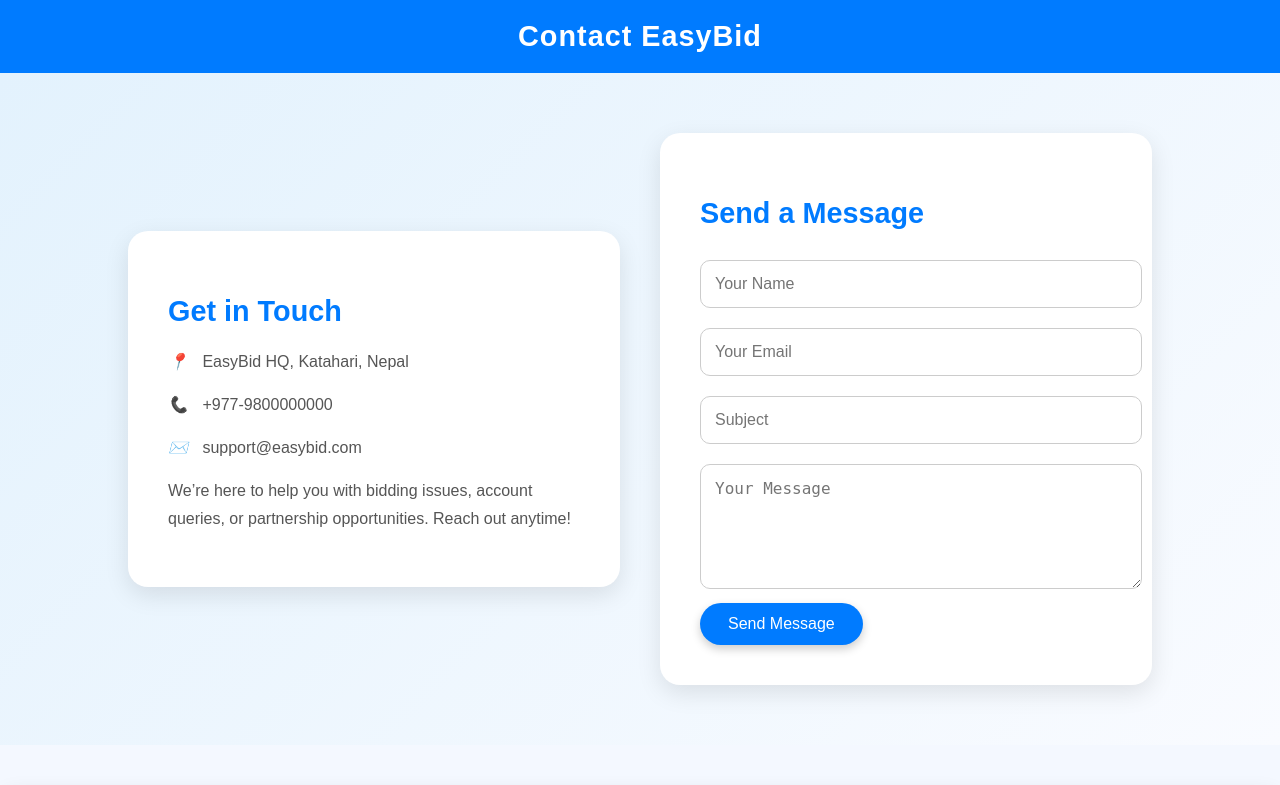
After one commit to RishavLC/demo-project, a PHP site: page /contactus.html in a window 1280 px wide. The commit adds this page. Shown: the top 785 px of the page. Run offline with PHP 8.4, Linux system fonts and the light colour scheme.

Commit message:
contact us added

```diff
--- /dev/null
+++ b/contactus.html
@@ -0,0 +1,190 @@
+<!DOCTYPE html>
+<html lang="en">
+<head>
+  <meta charset="UTF-8" />
+  <meta name="viewport" content="width=device-width, initial-scale=1.0" />
+  <title>Contact Us | EasyBid</title>
+  <style>
+    body {
+      font-family: 'Poppins', sans-serif;
+      margin: 0;
+      padding: 0;
+      background: #f4f8ff;
+      color: #333;
+    }
+
+    /* Header */
+    header {
+      background: #007bff;
+      padding: 20px;
+      text-align: center;
+      color: #fff;
+      font-size: 1.8rem;
+      font-weight: bold;
+      letter-spacing: 1px;
+    }
+
+    /* Contact Section */
+    .contact-section {
+      display: flex;
+      justify-content: center;
+      align-items: center;
+      padding: 60px 10%;
+      flex-wrap: wrap;
+      gap: 40px;
+      background: linear-gradient(135deg, #e3f2fd, #f9fbff);
+    }
+
+    /* Contact Info */
+    .contact-info {
+      flex: 1;
+      min-width: 300px;
+      background: #ffffff;
+      border-radius: 20px;
+      box-shadow: 0 8px 25px rgba(0, 0, 0, 0.1);
+      padding: 40px;
+      text-align: left;
+      transition: 0.3s;
+    }
+
+    .contact-info:hover {
+      transform: translateY(-5px);
+    }
+
+    .contact-info h2 {
+      color: #007bff;
+      margin-bottom: 20px;
+      font-size: 1.8rem;
+    }
+
+    .contact-info p {
+      line-height: 1.7;
+      font-size: 1rem;
+      color: #555;
+      margin-bottom: 15px;
+    }
+
+    .contact-info i {
+      color: #007bff;
+      margin-right: 10px;
+    }
+
+    /* Contact Form */
+    .contact-form {
+      flex: 1;
+      min-width: 300px;
+      background: #ffffff;
+      border-radius: 20px;
+      box-shadow: 0 8px 25px rgba(0, 0, 0, 0.1);
+      padding: 40px;
+      transition: 0.3s;
+    }
+
+    .contact-form:hover {
+      transform: translateY(-5px);
+    }
+
+    .contact-form h2 {
+      color: #007bff;
+      margin-bottom: 20px;
+      font-size: 1.8rem;
+    }
+
+    .contact-form input,
+    .contact-form textarea {
+      width: 100%;
+      padding: 14px;
+      margin: 10px 0;
+      border: 1px solid #ccc;
+      border-radius: 10px;
+      font-size: 1rem;
+      outline: none;
+      transition: 0.3s;
+    }
+
+    .contact-form input:focus,
+    .contact-form textarea:focus {
+      border-color: #007bff;
+      box-shadow: 0 0 6px rgba(0, 123, 255, 0.3);
+    }
+
+    .contact-form button {
+      background: #007bff;
+      color: #fff;
+      padding: 12px 28px;
+      border: none;
+      border-radius: 30px;
+      cursor: pointer;
+      font-size: 1rem;
+      transition: 0.3s;
+      box-shadow: 0 4px 10px rgba(0,0,0,0.2);
+    }
+
+    .contact-form button:hover {
+      background: #0056b3;
+      transform: scale(1.05);
+    }
+
+    /* Map Section */
+    .map {
+      width: 100%;
+      height: 300px;
+      border: none;
+      margin-top: 40px;
+      border-radius: 15px;
+      box-shadow: 0 8px 20px rgba(0,0,0,0.1);
+    }
+
+    /* Footer */
+    footer {
+      background: #007bff;
+      color: white;
+      text-align: center;
+      padding: 20px;
+      font-size: 0.95rem;
+      margin-top: 50px;
+    }
+
+    @media (max-width: 768px) {
+      .contact-section {
+        flex-direction: column;
+      }
+    }
+  </style>
+</head>
+<body>
+
+  <header>Contact EasyBid</header>
+
+  <section class="contact-section">
+    <div class="contact-info">
+      <h2>Get in Touch</h2>
+      <p><i>📍</i> EasyBid HQ, Katahari, Nepal</p>
+      <p><i>📞</i> +977-9800000000</p>
+      <p><i>✉️</i> support@easybid.com</p>
+      <p>We’re here to help you with bidding issues, account queries, or partnership opportunities. Reach out anytime!</p>
+    </div>
+
+    <div class="contact-form">
+      <h2>Send a Message</h2>
+      <form action="send_message.php" method="POST">
+        <input type="text" name="name" placeholder="Your Name" required>
+        <input type="email" name="email" placeholder="Your Email" required>
+        <input type="text" name="subject" placeholder="Subject" required>
+        <textarea name="message" rows="5" placeholder="Your Message" required></textarea>
+        <button type="submit">Send Message</button>
+      </form>
+    </div>
+  </section>
+
+  <iframe class="map"
+    src="https://www.google.com/maps/embed?pb=!1m18!1m12!1m3!1d3532.3575932773777!2d85.32396067464042!3d27.706195076186065!2m3!1f0!2f0!3f0!3m2!1i1024!2i768!4f13.1!3m3!1m2!1s0x39eb190bfddc45db%3A0x3b61b43b4d7f6c8a!2sKathmandu!5e0!3m2!1sen!2snp!4v1700000000000"
+    allowfullscreen="" loading="lazy">
+  </iframe>
+
+  <footer>
+    &copy; 2025 EasyBid | All Rights Reserved
+  </footer>
+
+</body>
+</html>
--- a/index.php
+++ b/index.php
@@ -396,7 +396,7 @@ if ($_SERVER["REQUEST_METHOD"] == "POST") {
     <a href="#">Home</a>
     <a href="aboutus.html">About Us</a>
     <a href="#auctions">Auctions</a>
-    <a href="#">Contact Us</a>
+    <a href="contactus.html">Contact Us</a>
   </nav>
   <form class="search-bar" method="GET">
     <select name="category">
```
